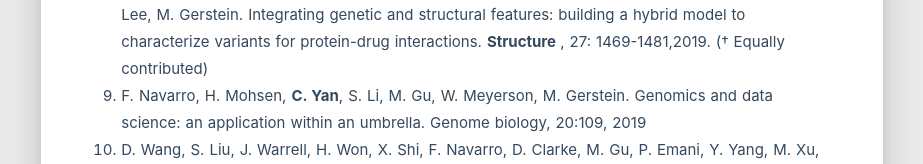
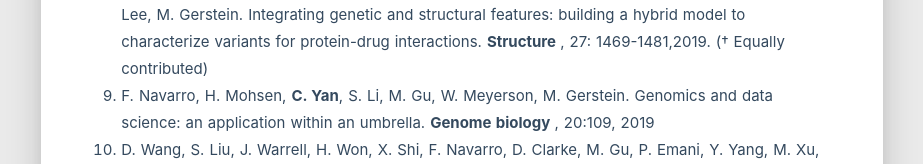
Before and after one commit to ChengfeiYan/chengfeiyan.github.io, a plain HTML site: page publications/index.html in a window 1280 px wide. Shown: the part 999-1163 px from the top of the page, without its empty margins (34-957 px from the left). Drawn offline with Linux system fonts and the light colour scheme; no server answers.

Commit message:
Update index.html

```diff
--- a/publications/index.html
+++ b/publications/index.html
@@ -388,7 +388,7 @@
 <li><strong>Y. Si, C. Yan</strong>*. Improved protein contact prediction using dimensional hybrid residual networks and singularityenhanced loss function, <strong> Briefings in Bioinformatics </strong> 2021, 22, bbab341.</li>
 <li>A. Sethi, M. Gu, E. Gumusgoz, L. Chan, K. Yan, J. Rozowsky, I. Barozzi, V. Afzal, J. Akiyama, I. Plajzer-Frick, <strong>C. Yan</strong> et al. A cross-organism framework for supervised enhancer prediction with epigenetic pattern recognition and targeted validation. <strong> Nat. Methods </strong>, 17:807-814, 2020.</li>
 <li>B. Wang†, <strong>C. Yan</strong>†, S. Lou, P. Emani, B. Li, M. Xu, X. Kong, W. Meyerson, D.<br>Lee, M. Gerstein.  Integrating genetic and structural features: building a hybrid model to characterize variants for protein-drug interactions. <strong> Structure </strong>, 27: 1469-1481,2019. († Equally contributed)</li>
-<li>F. Navarro, H. Mohsen, <strong>C.  Yan</strong>, S. Li, M. Gu, W. Meyerson, M. Gerstein. Genomics and data science: an application within an umbrella. Genome biology, 20:109, 2019</li>
+<li>F. Navarro, H. Mohsen, <strong>C.  Yan</strong>, S. Li, M. Gu, W. Meyerson, M. Gerstein. Genomics and data science: an application within an umbrella. <strong> Genome biology </strong>, 20:109, 2019</li>
 <li>D. Wang, S. Liu, J. Warrell, H. Won, X. Shi, F. Navarro, D. Clarke, M. Gu, P. Emani, Y. Yang, M. Xu, M. Gandal, S. Lou, J. Zhang, J. Park, <strong>C. Yan</strong> et al. Comprehensive functional genomics resource and integrative model for the human brain. <strong> Science </strong>, 362: eaat8464, 2018.</li>
 <li>X. Xu†, <strong>C. Yan</strong>†, X. Zou.  MDockPeP: An ab-initio protein-peptide docking server.  <strong> J. Comput. Chem. </strong>, 38: 2409-2413, 2018 († Equally contributed).</li>
 <li>K. Yan.  G. Yardimci, <strong>C. Yan</strong>, W. Nobel, M. Gerstein.  HiC-spector:  a matrix library for spectral and reproducibility analysis of Hi-C contact maps. <strong> Bioinformatics </strong>, 33: 2199-2201, 2017.</li>
```
